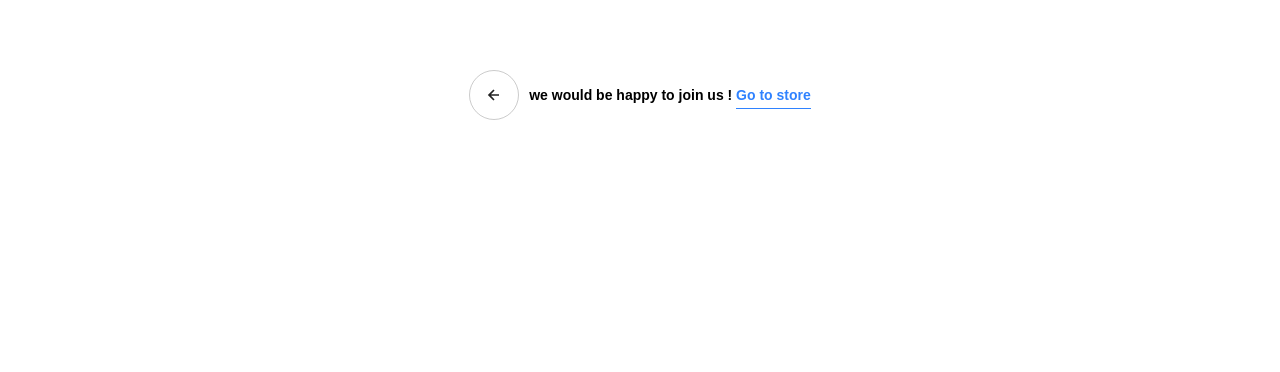
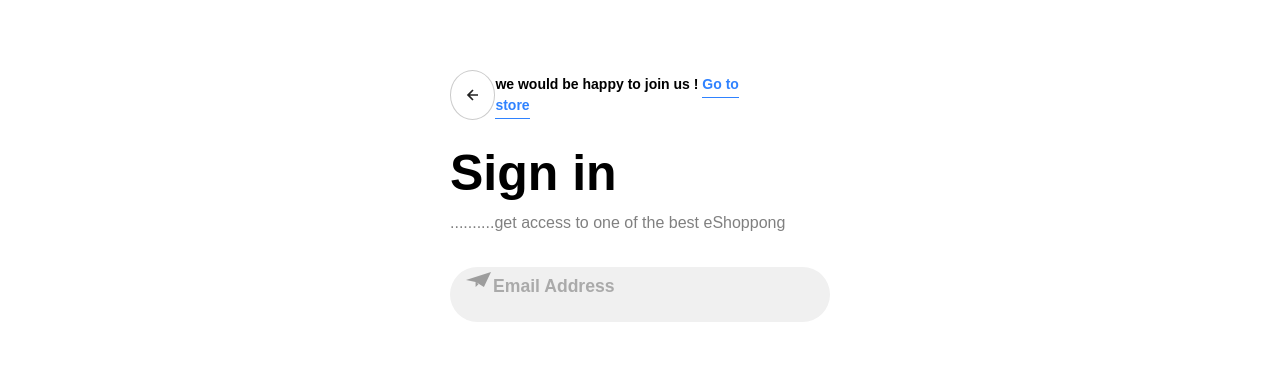
Before and after one commit to mahsaabtahi/clothingStore, a Next.js app: page /signin in a window 1280 px wide. Shown: the part 136-508 px from the top of the page. Built offline with nearby package versions, Linux system fonts and the light colour scheme; no server answers.

Commit message:
create a form for singin

```diff
--- /dev/null
+++ b/components/inputs/loginInputs/index.js
@@ -0,0 +1,24 @@
+import { BiUser } from "react-icons/bi";
+import { IoKeyOutline } from "react-icons/io5";
+import styles from "./styles.module.scss";
+import {SiMinutemailer}  from "react-icons/si";
+const LoginInput = ({icon ,placeholder}) => {
+    return (
+        <div className={styles.input}>
+           {
+               icon == "user" ? (
+                   <BiUser />
+               ) : icon == "email" ? (
+                   <SiMinutemailer />
+               ) : icon =="password" ?(
+                   <IoKeyOutline />
+               ) :(
+                    ""
+               )
+           }
+           <input type="text" placeholder={placeholder}/>
+        </div>
+    );
+}
+
+export default LoginInput;
--- /dev/null
+++ b/components/inputs/loginInputs/styles.module.scss
@@ -0,0 +1,33 @@
+.input{
+    position: relative;
+    min-width: 380px;
+    width:100% ;
+    background-color: #f0f0f0;
+    margin: 10px 0 ;
+    height: 55px;
+    border-radius: 55px;
+    grid-template-columns:15% 85% ;
+    align-items: center ;
+    padding: 0 1rem;
+    margin-bottom: 1rem;
+    svg{
+        width: 25px;
+        height: 25px;
+        stroke: #6666669a;
+        fill: #6666669a;
+    }
+    input{
+        background: none;
+        outline: none;
+        border: none;
+        font-weight: 600;
+        line-height: 1;
+        color: #333;
+        font-size: 1.1rem;
+        &::placeholder{
+            color:#aaa;
+            //font-weight: 500;
+        }
+
+    }
+}
--- a/package.json
+++ b/package.json
@@ -12,6 +12,7 @@
     "@auth/mongodb-adapter": "^2.0.7",
     "@reduxjs/toolkit": "^1.9.7",
     "axios": "^1.6.2",
+    "formik": "^2.4.5",
     "mongodb": "^6.3.0",
     "mongoose": "^8.0.1",
     "next": "14.0.3",
@@ -25,6 +26,7 @@
     "redux-devtools-extension": "^2.13.9",
     "redux-persist": "^6.0.0",
     "redux-thunk": "^2.4.2",
-    "sass": "^1.69.5"
+    "sass": "^1.69.5",
+    "yup": "^1.3.2"
   }
 }
--- a/pages/signin.js
+++ b/pages/signin.js
@@ -3,7 +3,9 @@ import Header from '../components/header';
 import Footer from '../components/footer';
 import styles from "../styles/signin.module.scss";
 import {BiLeftArrowAlt } from 'react-icons/bi';
+import LoginInput from '../components/inputs/loginInputs/index.js'
 import Link from 'next/link';
+import { Form,Formik } from 'formik';
 const signin = () => {
     return (
         <>
@@ -18,6 +20,21 @@ const signin = () => {
                             we would be happy to join us ! <Link href="/">Go to store</Link>
                         </span>
                     </div>
+                    <div className={styles.login__form}>
+                        <h1>Sign in</h1>
+                        <p>
+                            ..........get access to one of the best eShoppong
+                        </p>
+                        <Formik>
+                            {
+                                (form)=>(
+                                    <Form>
+                                        <LoginInput icon="email" placeholder="Email Address"/>
+                                    </Form>
+                                )
+                            }
+                        </Formik>
+                    </div>
                 </div>
 
             </div>
--- a/styles/signin.module.scss
+++ b/styles/signin.module.scss
@@ -14,7 +14,7 @@
         display: flex;
         align-items: center;
         justify-content: space-between;
-        max-width: 370px;
+        max-width: 300px;
         .back__svg{
             width: 50px;
             height: 50px;
@@ -40,7 +40,7 @@
         span{
             font-weight: 600;
             font-size: 14px;
-            padding-left: 10px;
+            //padding-left: 10px;
             a{
                 color: $blue-color;
                 cursor: pointer;
@@ -49,5 +49,18 @@
             }
         }
     }
+    &__form{
+        margin-top: 1rem;
+        h1{
+            font-size: 50px;
+            margin:0;
+        }
+        p{
+            color: gray;
+        }
+        form{
+            margin-top: 2rem;
+        }
+    }
 
 }
```
Also changed, not shown: 1 other file (tests, documents, lock files or other folders).
